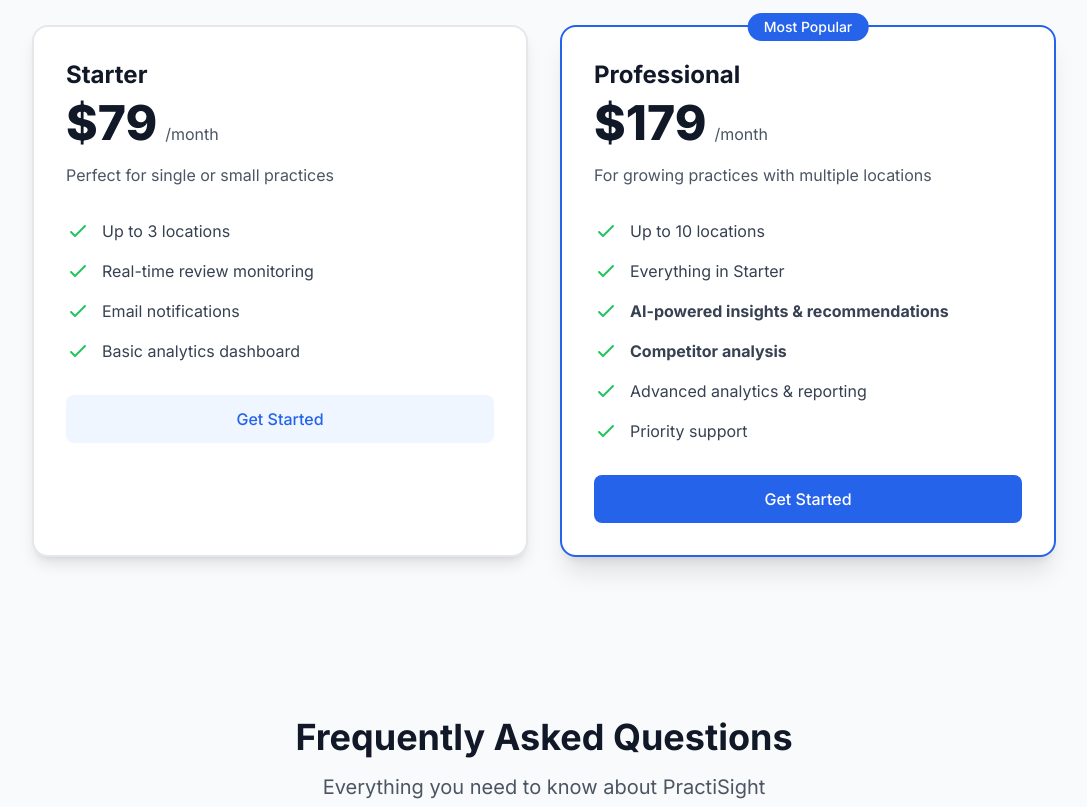
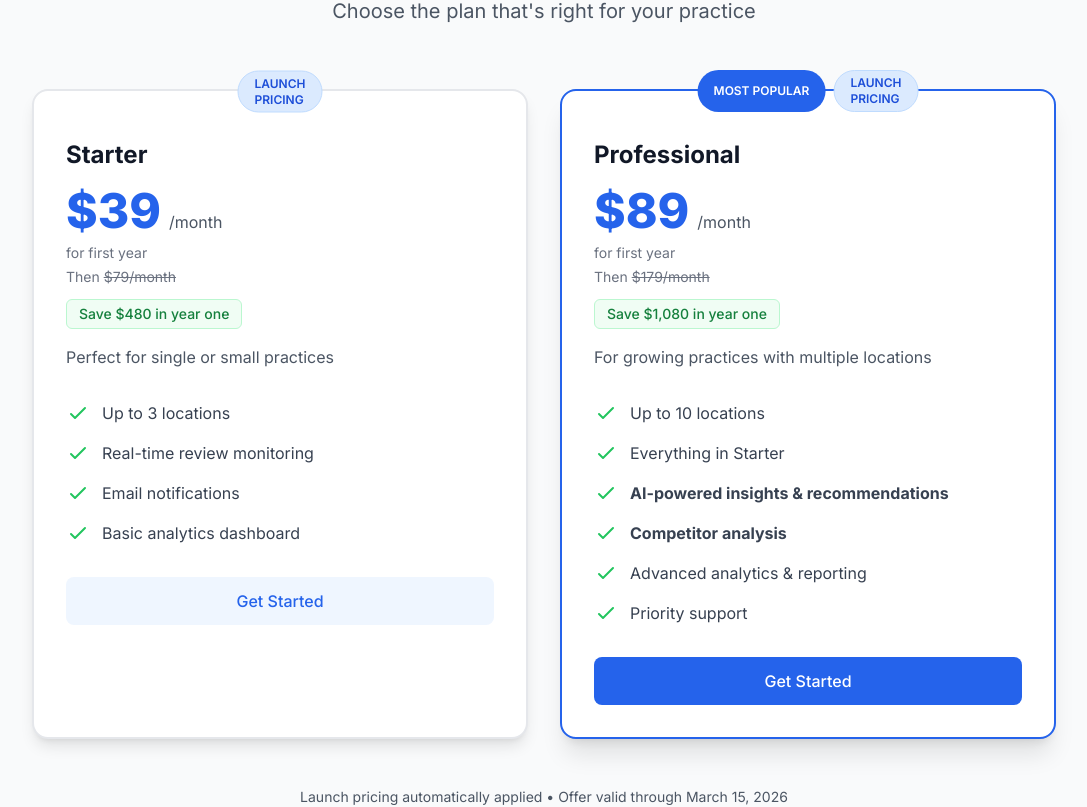
Before and after one commit to abhisheknt-blip/practisight-landing, a Next.js app: page / in a window 1280 px wide. Shown: the part 1675-2482 px from the top of the page, without its empty margins (96-1183 px from the left). Built offline with nearby package versions, Linux system fonts and the light colour scheme; no server answers.

Commit message:
Add launch special pricing badges and / pricing

```diff
--- a/app/page.tsx
+++ b/app/page.tsx
@@ -21,7 +21,6 @@ export default function Home() {
 
       if (error) {
         if (error.code === "23505") {
-          // Duplicate email
           setSubmitMessage("You're already subscribed! Thank you.");
         } else {
           throw error;
@@ -30,7 +29,6 @@ export default function Home() {
         setSubmitMessage("Thanks for subscribing! Check your inbox.");
         setEmail("");
 
-        // Track newsletter signup in Google Analytics
         if (typeof window !== "undefined" && (window as any).gtag) {
           (window as any).gtag("event", "newsletter_signup", {
             event_category: "engagement",
@@ -85,6 +83,14 @@ export default function Home() {
       <section className="pt-32 pb-20 px-4 sm:px-6 lg:px-8 bg-gradient-to-br from-blue-50 via-white to-blue-50">
         <div className="max-w-7xl mx-auto">
           <div className="text-center">
+            {/* Launch Pricing Badge */}
+            <div className="inline-flex items-center px-4 py-2 mb-6 bg-amber-50 border-2 border-amber-400 rounded-full text-sm font-semibold text-amber-900 shadow-sm">
+              <svg className="w-4 h-4 mr-2" fill="none" stroke="currentColor" viewBox="0 0 24 24">
+                <path strokeLinecap="round" strokeLinejoin="round" strokeWidth={2} d="M12 8v4l3 3m6-3a9 9 0 11-18 0 9 9 0 0118 0z" />
+              </svg>
+              Limited-Time Launch Pricing: 50% off your first year • Ends March 15, 2026
+            </div>
+
             <h1 className="text-5xl sm:text-6xl lg:text-7xl font-extrabold text-gray-900 tracking-tight mb-6">
               Monitor Your Practice&apos;s
               <span className="block text-blue-600">Online Reputation</span>
@@ -188,8 +194,7 @@ export default function Home() {
               Everything you need to manage your online reputation
             </h2>
             <p className="text-xl text-gray-600 max-w-2xl mx-auto">
-              Powerful features to help you stay on top of what patients are
-              saying
+              Powerful features to help you stay on top of what patients are saying
             </p>
           </div>
 
@@ -221,9 +226,7 @@ export default function Home() {
                 Real-Time Monitoring
               </h3>
               <p className="text-gray-600 leading-relaxed">
-                Track Google reviews in real-time as they come in. Get
-                instant notifications when new reviews are posted so you can
-                respond quickly.
+                Track Google reviews in real-time as they come in. Get instant notifications when new reviews are posted so you can respond quickly.
               </p>
             </div>
 
@@ -248,9 +251,7 @@ export default function Home() {
                 AI Insights
               </h3>
               <p className="text-gray-600 leading-relaxed">
-                Get actionable recommendations powered by GPT-4. Understand
-                sentiment trends, identify issues early, and receive suggested
-                responses.
+                Get actionable recommendations powered by GPT-4. Understand sentiment trends, identify issues early, and receive suggested responses.
               </p>
             </div>
 
@@ -275,8 +276,7 @@ export default function Home() {
                 Competitor Analysis
               </h3>
               <p className="text-gray-600 leading-relaxed">
-                See how you stack up against competitors in your area. Benchmark
-                your performance and discover opportunities to improve.
+                See how you stack up against competitors in your area. Benchmark your performance and discover opportunities to improve.
               </p>
             </div>
           </div>
@@ -298,20 +298,35 @@ export default function Home() {
           <div className="grid grid-cols-1 md:grid-cols-2 gap-8 max-w-5xl mx-auto">
             {/* Starter Plan */}
             <div className="bg-white rounded-2xl shadow-lg p-8 border-2 border-gray-200 relative hover:border-blue-300 transition-colors">
-              <div className="mb-8">
-                <h3 className="text-2xl font-bold text-gray-900 mb-2">
+              {/* Launch Pricing Badge */}
+              <div className="absolute top-0 left-1/2 transform -translate-x-1/2 -translate-y-1/2">
+                <span className="inline-flex items-center px-4 py-1 rounded-full text-xs font-semibold bg-blue-100 text-blue-700 border border-blue-200">
+                  LAUNCH<br />PRICING
+                </span>
+              </div>
+
+              <div className="mb-8 mt-4">
+                <h3 className="text-2xl font-bold text-gray-900 mb-4">
                   Starter
                 </h3>
-                <div className="flex items-baseline mb-4">
-                  <span className="text-5xl font-extrabold text-gray-900">
-                    $79
+                <div className="flex items-baseline mb-2">
+                  <span className="text-5xl font-extrabold text-blue-600">
+                    $39
                   </span>
                   <span className="text-gray-600 ml-2">/month</span>
                 </div>
-                <p className="text-gray-600">
+                <p className="text-sm text-gray-500 mb-1">for first year</p>
+                <p className="text-sm text-gray-500 mb-3">
+                  Then <span className="line-through">$79/month</span>
+                </p>
+                <div className="inline-block px-3 py-1 bg-green-50 text-green-700 text-sm font-medium rounded-md border border-green-200">
+                  Save $480 in year one
+                </div>
+                <p className="text-gray-600 mt-4">
                   Perfect for single or small practices
                 </p>
               </div>
+
               <ul className="space-y-4 mb-8">
                 <li className="flex items-start">
                   <svg
@@ -343,9 +358,7 @@ export default function Home() {
                       d="M5 13l4 4L19 7"
                     />
                   </svg>
-                  <span className="text-gray-700">
-                    Real-time review monitoring
-                  </span>
+                  <span className="text-gray-700">Real-time review monitoring</span>
                 </li>
                 <li className="flex items-start">
                   <svg
@@ -377,11 +390,10 @@ export default function Home() {
                       d="M5 13l4 4L19 7"
                     />
                   </svg>
-                  <span className="text-gray-700">
-                    Basic analytics dashboard
-                  </span>
+                  <span className="text-gray-700">Basic analytics dashboard</span>
                 </li>
               </ul>
+
               <a
                 href="https://app.practisight.com/signup"
                 className="block w-full py-3 px-6 text-center rounded-lg font-medium text-blue-600 bg-blue-50 hover:bg-blue-100 transition-colors"
@@ -401,25 +413,38 @@ export default function Home() {
 
             {/* Professional Plan */}
             <div className="bg-white rounded-2xl shadow-xl p-8 border-2 border-blue-600 relative hover:shadow-2xl transition-shadow">
-              <div className="absolute top-0 left-1/2 transform -translate-x-1/2 -translate-y-1/2">
-                <span className="inline-flex items-center px-4 py-1 rounded-full text-sm font-medium bg-blue-600 text-white">
-                  Most Popular
+              {/* Most Popular + Launch Pricing Badges */}
+              <div className="absolute top-0 left-1/2 transform -translate-x-1/2 -translate-y-1/2 flex gap-2">
+                <span className="inline-flex items-center px-4 py-1 rounded-full text-xs font-semibold bg-blue-600 text-white">
+                  MOST POPULAR
+                </span>
+                <span className="inline-flex items-center px-4 py-1 rounded-full text-xs font-semibold bg-blue-100 text-blue-700 border border-blue-200">
+                  LAUNCH<br />PRICING
                 </span>
               </div>
-              <div className="mb-8">
-                <h3 className="text-2xl font-bold text-gray-900 mb-2">
+
+              <div className="mb-8 mt-4">
+                <h3 className="text-2xl font-bold text-gray-900 mb-4">
                   Professional
                 </h3>
-                <div className="flex items-baseline mb-4">
-                  <span className="text-5xl font-extrabold text-gray-900">
-                    $179
+                <div className="flex items-baseline mb-2">
+                  <span className="text-5xl font-extrabold text-blue-600">
+                    $89
                   </span>
                   <span className="text-gray-600 ml-2">/month</span>
                 </div>
-                <p className="text-gray-600">
+                <p className="text-sm text-gray-500 mb-1">for first year</p>
+                <p className="text-sm text-gray-500 mb-3">
+                  Then <span className="line-through">$179/month</span>
+                </p>
+                <div className="inline-block px-3 py-1 bg-green-50 text-green-700 text-sm font-medium rounded-md border border-green-200">
+                  Save $1,080 in year one
+                </div>
+                <p className="text-gray-600 mt-4">
                   For growing practices with multiple locations
                 </p>
               </div>
+
               <ul className="space-y-4 mb-8">
                 <li className="flex items-start">
                   <svg
@@ -503,9 +528,7 @@ export default function Home() {
                       d="M5 13l4 4L19 7"
                     />
                   </svg>
-                  <span className="text-gray-700">
-                    Advanced analytics & reporting
-                  </span>
+                  <span className="text-gray-700">Advanced analytics & reporting</span>
                 </li>
                 <li className="flex items-start">
                   <svg
@@ -524,6 +547,7 @@ export default function Home() {
                   <span className="text-gray-700">Priority support</span>
                 </li>
               </ul>
+
               <a
                 href="https://app.practisight.com/signup"
                 className="block w-full py-3 px-6 text-center rounded-lg font-medium text-white bg-blue-600 hover:bg-blue-700 transition-colors"
@@ -540,6 +564,13 @@ export default function Home() {
                 Get Started
               </a>
             </div>
+          </div>
+
+          {/* Pricing Footer Note */}
+          <div className="mt-12 text-center">
+            <p className="text-sm text-gray-600">
+              Launch pricing automatically applied • Offer valid through March 15, 2026
+            </p>
           </div>
         </div>
       </section>
@@ -598,7 +629,20 @@ export default function Home() {
               </div>
             </details>
 
-            {/* Question 4 */}
+            {/* Question 4 - NEW */}
+            <details className="group bg-white rounded-lg shadow-sm border border-gray-200">
+              <summary className="flex justify-between items-center cursor-pointer p-6 font-semibold text-lg text-gray-900 hover:text-blue-600 transition-colors">
+                What happens after the promotional pricing ends?
+                <svg className="w-5 h-5 text-gray-500 group-open:rotate-180 transition-transform" fill="none" stroke="currentColor" viewBox="0 0 24 24">
+                  <path strokeLinecap="round" strokeLinejoin="round" strokeWidth={2} d="M19 9l-7 7-7-7" />
+                </svg>
+              </summary>
+              <div className="px-6 pb-6 text-gray-600">
+                After your first 12 months at the launch price, your subscription automatically renews at the standard rate ($79 or $179/month depending on your plan). You can cancel anytime with 30 days notice. No long-term contracts required.
+              </div>
+            </details>
+
+            {/* Question 5 */}
             <details className="group bg-white rounded-lg shadow-sm border border-gray-200">
               <summary className="flex justify-between items-center cursor-pointer p-6 font-semibold text-lg text-gray-900 hover:text-blue-600 transition-colors">
                 Do you offer discounts for multiple locations?
@@ -607,11 +651,11 @@ export default function Home() {
                 </svg>
               </summary>
               <div className="px-6 pb-6 text-gray-600">
-                Our Professional plan ($179/month) includes up to 10 locations at a great value - that&apos;s less than $18 per location. For practices with more than 10 locations, contact us at support@practisight.com for custom enterprise pricing.
+                Our Professional plan ($89/month during launch pricing, regularly $179/month) includes up to 10 locations at a great value. For practices with more than 10 locations, contact us at support@practisight.com for custom enterprise pricing.
               </div>
             </details>
 
-            {/* Question 5 */}
+            {/* Question 6 */}
             <details className="group bg-white rounded-lg shadow-sm border border-gray-200">
               <summary className="flex justify-between items-center cursor-pointer p-6 font-semibold text-lg text-gray-900 hover:text-blue-600 transition-colors">
                 Is my practice data secure?
@@ -649,8 +693,7 @@ export default function Home() {
         <div className="max-w-4xl mx-auto text-center">
           <h2 className="text-4xl font-bold text-white mb-6">Stay Updated</h2>
           <p className="text-xl text-blue-100 mb-10 max-w-2xl mx-auto">
-            Get the latest updates, tips, and best practices for managing your
-            online reputation.
+            Get the latest updates, tips, and best practices for managing your online reputation.
           </p>
 
           <form onSubmit={handleWaitlistSubmit} className="max-w-md mx-auto">
```
